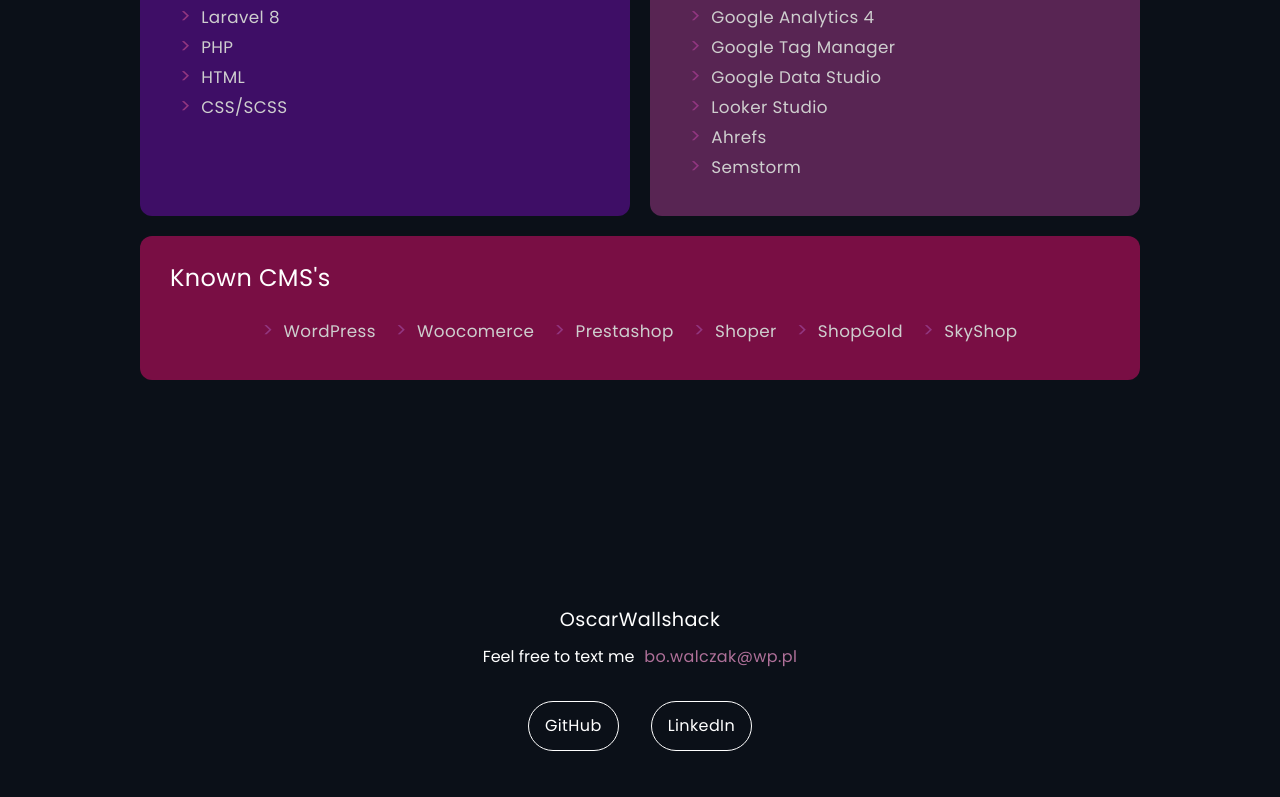
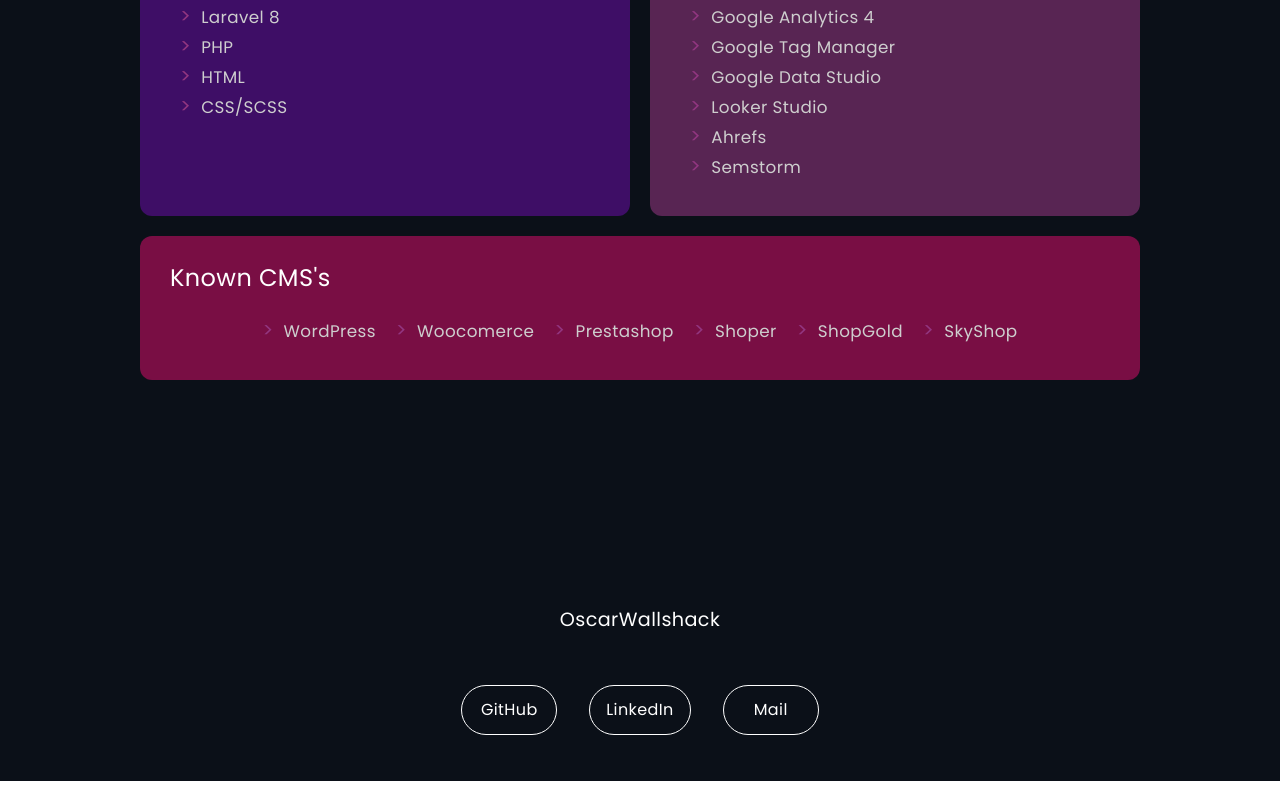
Before and after one commit to oscarwallshack/OscarWallshack.dev, a React (Create React App) app: page / in a window 1280 px wide. Shown: the part 2395-3192 px from the top of the page. Built offline with nearby package versions, Linux system fonts and the light colour scheme; a web font is replaced by a local one.

Commit message:
little changes

```diff
--- a/src/components/Layout/Footer/Footer.js
+++ b/src/components/Layout/Footer/Footer.js
@@ -6,10 +6,7 @@
   return (
     <footer id="contact" className={classes.footer}>
       <Logo />
-      <div className={classes.contact}>
-        <p>Feel free to text me</p>
-        <a href="mailto:bo.walczak@wp.pl">bo.walczak@wp.pl</a>
-      </div>
+      <div className={classes.contact}></div>
       <div className={classes.social}>
         <a target="_blank" href="https://github.com/oscarwallshack">
           GitHub
@@ -20,6 +17,7 @@
         >
           LinkedIn
         </a>
+        <a href="mailto:bo.walczak@wp.pl">Mail</a>
       </div>
     </footer>
   );
--- a/src/components/Layout/Footer/Footer.module.scss
+++ b/src/components/Layout/Footer/Footer.module.scss
@@ -7,20 +7,6 @@
     padding: 80px 0 30px 0;
     background: $primary;
     // background-image: linear-gradient(to bottom, #8d08013d 0%, $primary 100%);
-
-    .contact{
-        display: flex;
-        gap: 10px;
-        p{
-            color: $white;
-        }
-        a{
-            color: $pink_2;
-        }
-        a:hover{
-            color: $pink;
-        }
-    }
 
     .social {
         display: flex;
@@ -35,6 +21,8 @@
             color: $white;
             letter-spacing: $letterSpacing;
             transition: 0.2s;
+            min-width: 6em;
+            text-align: center;
 
             &:hover {
                 background: #9e9e9e1e;
```
